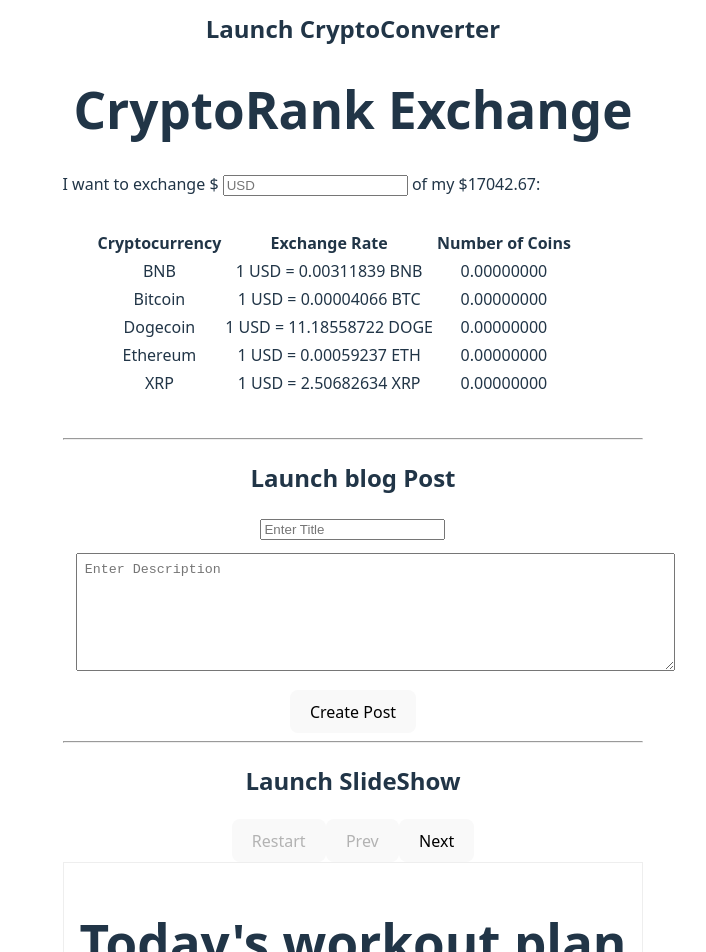
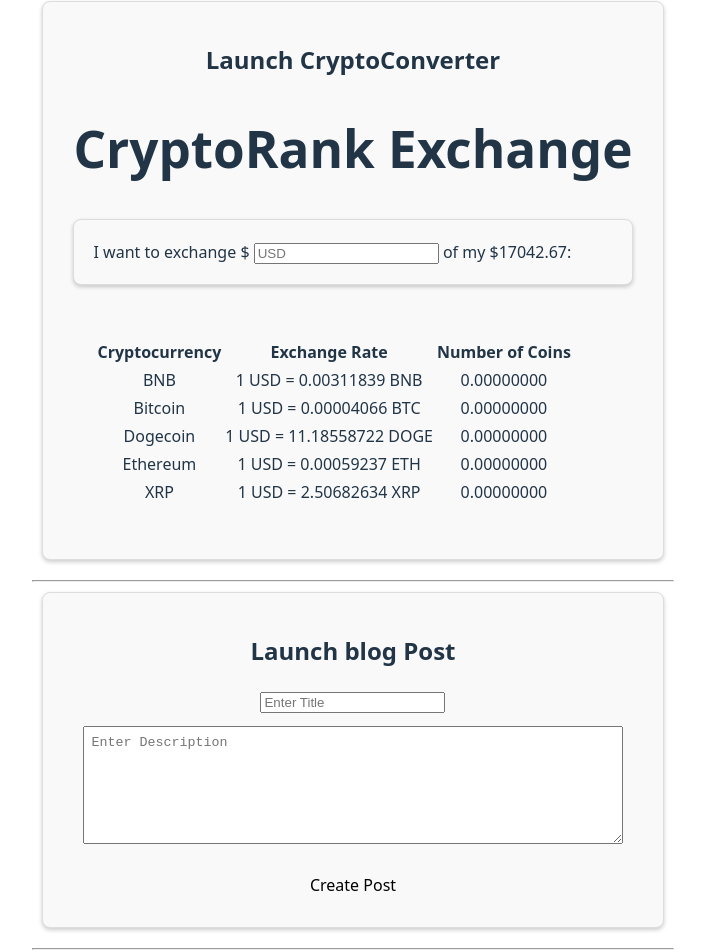
Before and after one commit to pauloconnell/crypto_converter, a React (Vite) app: page / in a window 1280 px wide. Shown: the part 201-1153 px from the top of the page, without its empty margins (287-993 px from the left). Built offline with nearby package versions, Linux system fonts and the light colour scheme.

Commit message:
Update: Css to make each component stand out a bit

```diff
--- a/src/App.css
+++ b/src/App.css
@@ -51,13 +51,28 @@
     margin: 2em;
 }
 
+section {
+
+  padding: 20px;
+  margin: 10px;
+  margin-bottom: 20px;
+  border: 1px solid #ddd;
+  border-radius: 8px;
+  background-color: #f9f9f9; /* Off-white background to distinguish it */
+  box-shadow: 0 2px 4px rgba(0, 0, 0, 0.2);
+}
+section:hover {
+  box-shadow:  0 2px 4px rgba(0, 0, 0, 0.8);
+}
+
 textarea {
     height: 100px;
-    width: 100% !important;
+    width: 90% !important;
     padding: 8px;
     margin: 1em;
 }
 
+
 .gap-10 {
     gap: 10px;
 }
--- a/src/App.jsx
+++ b/src/App.jsx
@@ -21,21 +21,28 @@ function App() {
             </a>
          </div>
          <hr />
+         <section>
          <h2>Launch CryptoConverter</h2>
 
          <Main />
+         </section>
 <hr />
+         <section>
          <h2> Launch blog Post</h2>
 
          <Blog />
+         </section>
 <hr />
+         <section>
          <h2>Launch SlideShow</h2>
 
          <SlideShow />
+         </section>
 <hr />
-
+         <section>
          <h2>Launch WordOmitter</h2>
          <WordOmitter />
+         </section>
       </>
    );
 }
```
